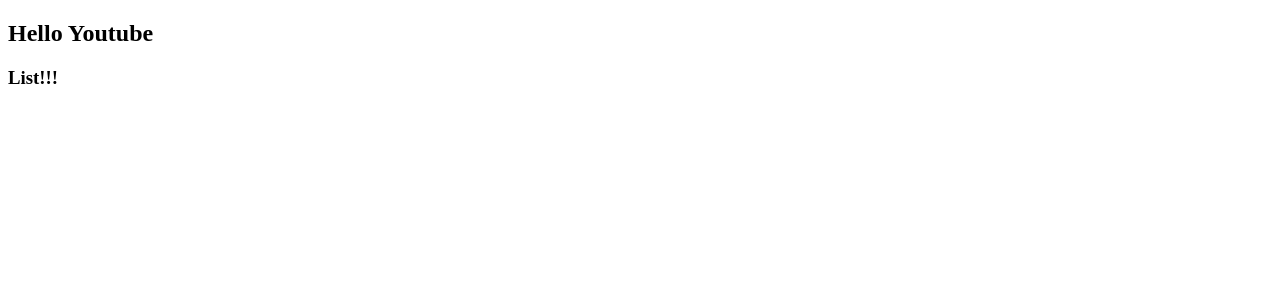
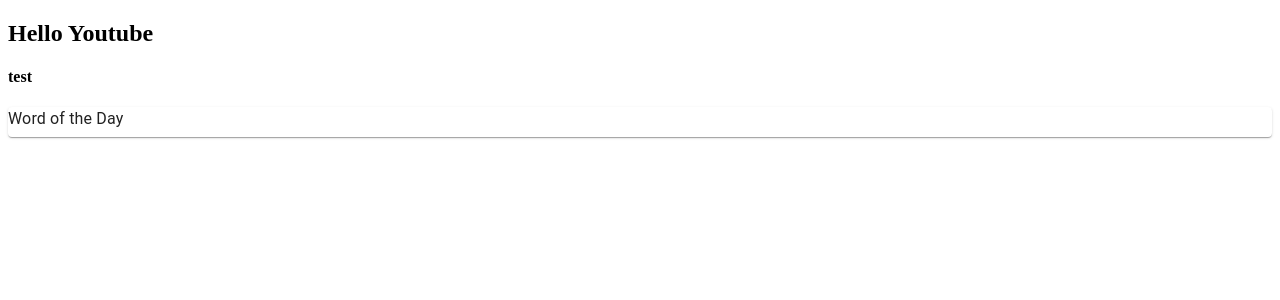
Before and after one commit to Oscar-Ore007/dashboard-frontend, a React (Create React App) app: page / in a window 1280 px wide. Shown: the top 300 px of the page. Built offline with nearby package versions, Linux system fonts and the light colour scheme.

Commit message:
added DashboardCard and added styling

```diff
--- a/src/components/App.js
+++ b/src/components/App.js
@@ -7,7 +7,7 @@
     return(
       <div className="App">
      <h2>Hello Youtube</h2>
-     <DashboardList/>
+     <DashboardList title="test"/>
 
     </div>
     );
--- /dev/null
+++ b/src/components/DashboardCard.js
@@ -0,0 +1,16 @@
+import React from 'react';
+import Card from '@material-ui/core/Card';
+import Typography from '@material-ui/core/Typography';
+
+
+const DashBoardCard = () => {
+    return (
+        <Card>
+            <Typography gutterBottom>
+            Word of the Day
+          </Typography>
+      </Card>
+    );
+};
+
+export default DashBoardCard;
--- a/src/components/DashboardList.js
+++ b/src/components/DashboardList.js
@@ -1,9 +1,25 @@
 import React from 'react';
+import DashBoardCard from './DashboardCard';
+import DashboardCard from './DashboardCard';
 
-const DashboardList = () => {
+const DashboardList = ({title}) => {
     return(
-        <h3>List!!!</h3>
+        <div style={styles.containers}>
+            <h4>{title}</h4>
+            <DashBoardCard/>
+        </div>
     )
-}
+};
+
+const styles = {
+    container: {
+        backgroundColor: "#ccc",
+        borderRadius: 3,
+        width: 300,
+        padding: 8
+
+    }
+
+};
 
 export default DashboardList;
```
